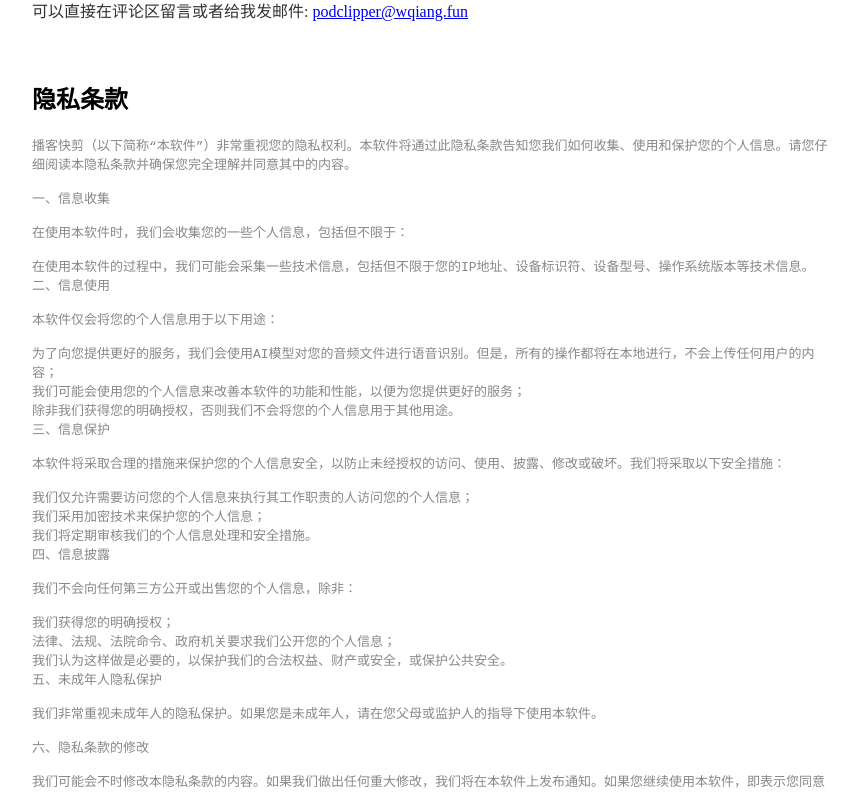
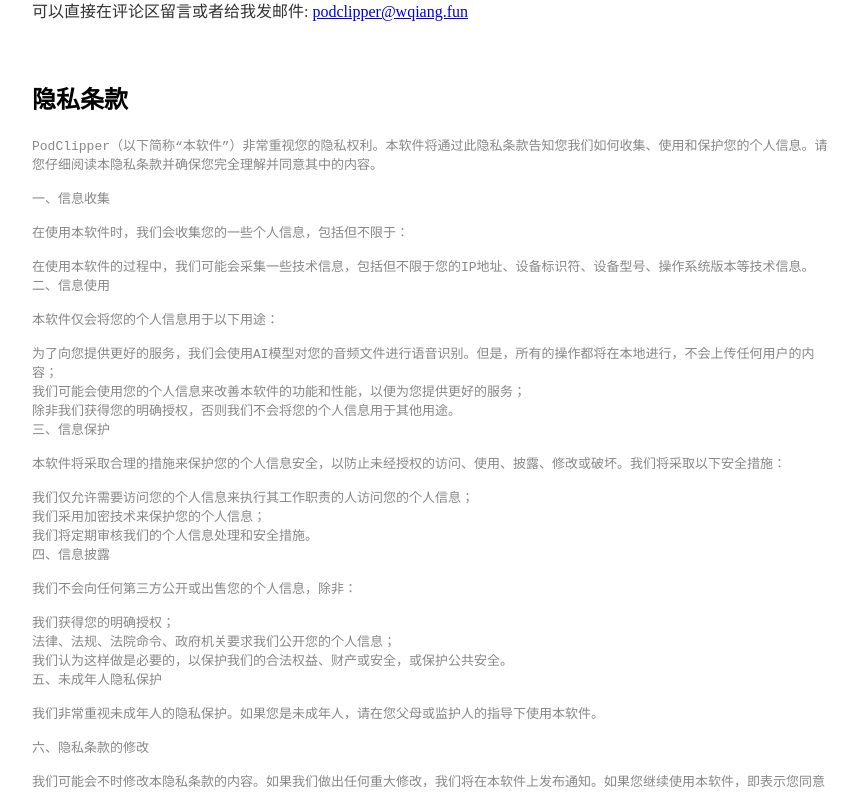
Before and after one commit to wq1977/projects, a Nuxt app: page /podclipper in a window 1280 px wide. Shown: the part 1060-1852 px from the top of the page, without its empty margins (208-1066 px from the left). Built offline with nearby package versions, Linux system fonts and the light colour scheme.

Commit message:
change name

```diff
--- a/pages/podclipper.vue
+++ b/pages/podclipper.vue
@@ -27,7 +27,7 @@ useHead({
         <div class="privacy">
             <h2>隐私条款</h2>
             <pre>
-播客快剪（以下简称“本软件”）非常重视您的隐私权利。本软件将通过此隐私条款告知您我们如何收集、使用和保护您的个人信息。请您仔细阅读本隐私条款并确保您完全理解并同意其中的内容。
+PodClipper（以下简称“本软件”）非常重视您的隐私权利。本软件将通过此隐私条款告知您我们如何收集、使用和保护您的个人信息。请您仔细阅读本隐私条款并确保您完全理解并同意其中的内容。
 
 一、信息收集
 
```
